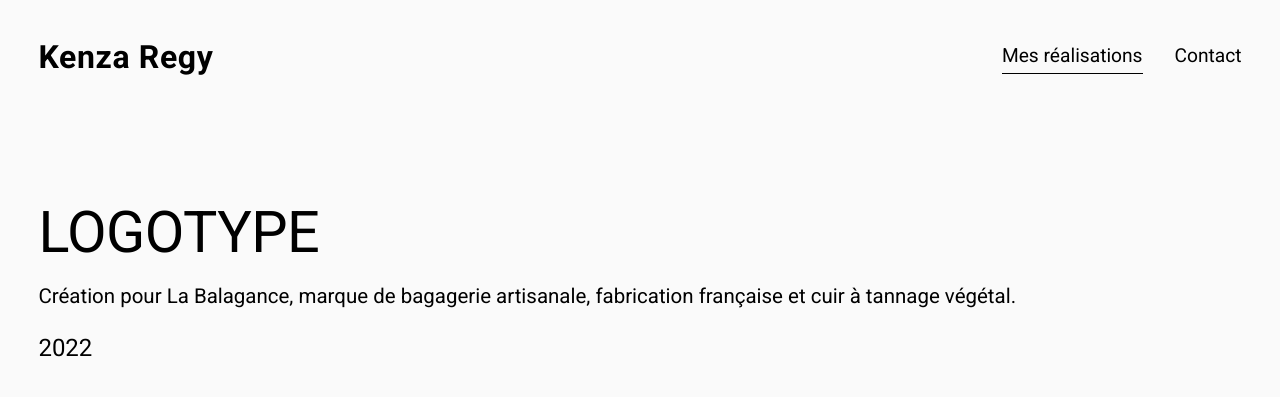
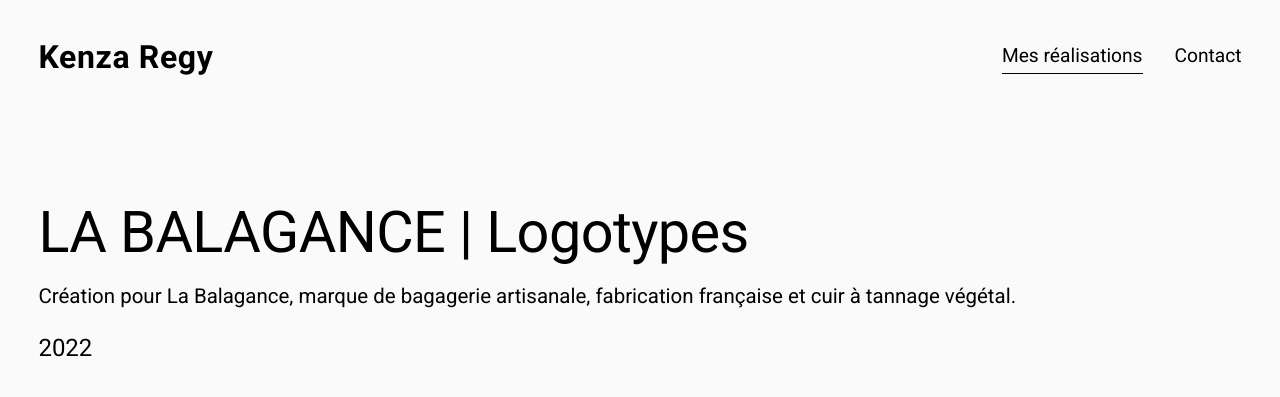
Before and after one commit to kenzaregy/kenzaregy.github.io, an Astro site: page /projects/logotype in a window 1280 px wide. Shown: the top 397 px of the page. Built offline with nearby package versions, Linux system fonts and the light colour scheme; Astro itself is replaced by a stand-in of ours.

Commit message:
Update src/content/projects/logotype.md (via Pages CMS)

```diff
--- a/src/content/projects/logotype.md
+++ b/src/content/projects/logotype.md
@@ -1,5 +1,5 @@
 ---
-title: LOGOTYPE
+title: LA BALAGANCE | Logotypes
 description: "Création pour La Balagance, marque de bagagerie artisanale,
   fabrication française et cuir à tannage végétal. "
 date: "2022"
```
